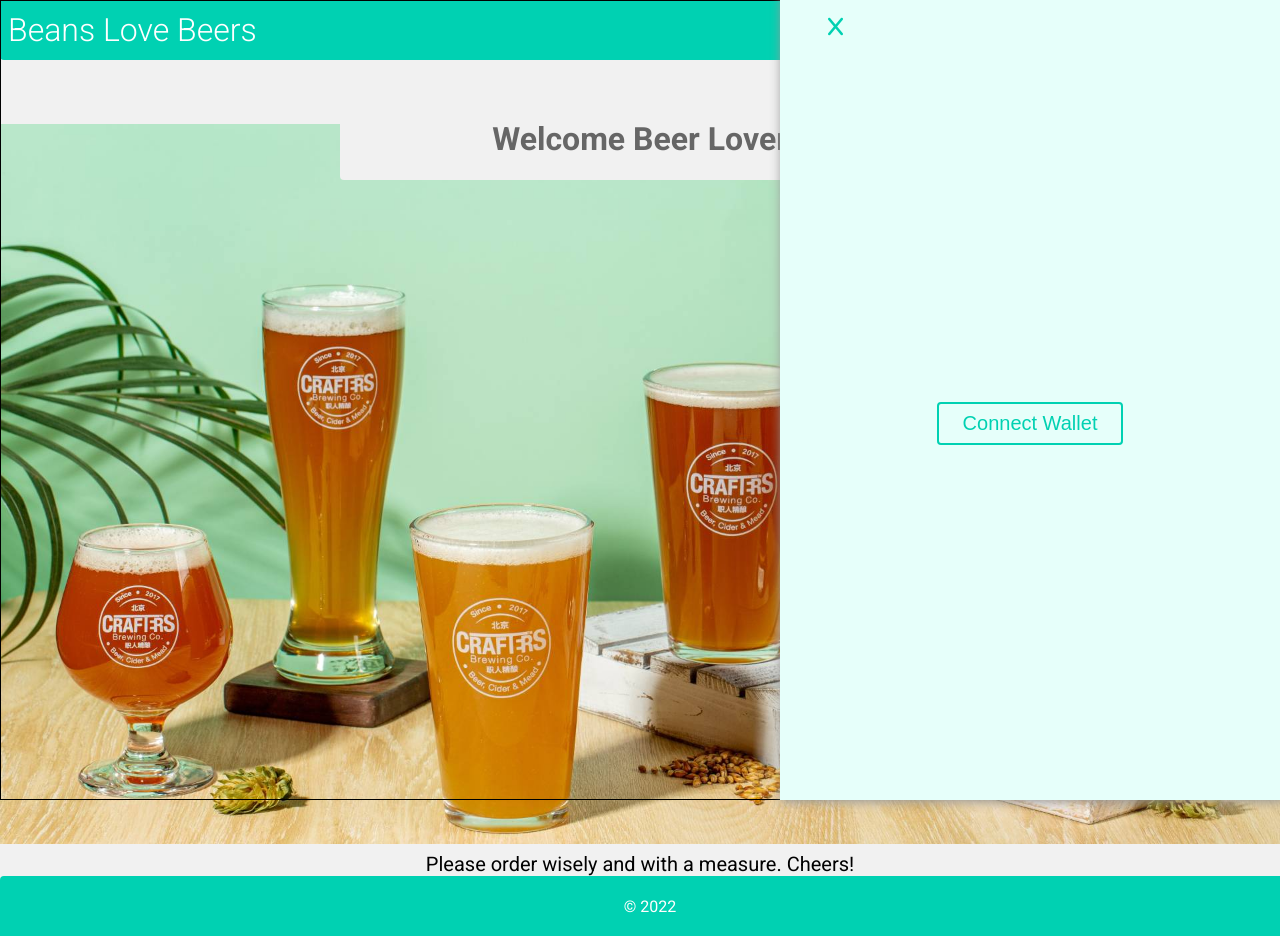
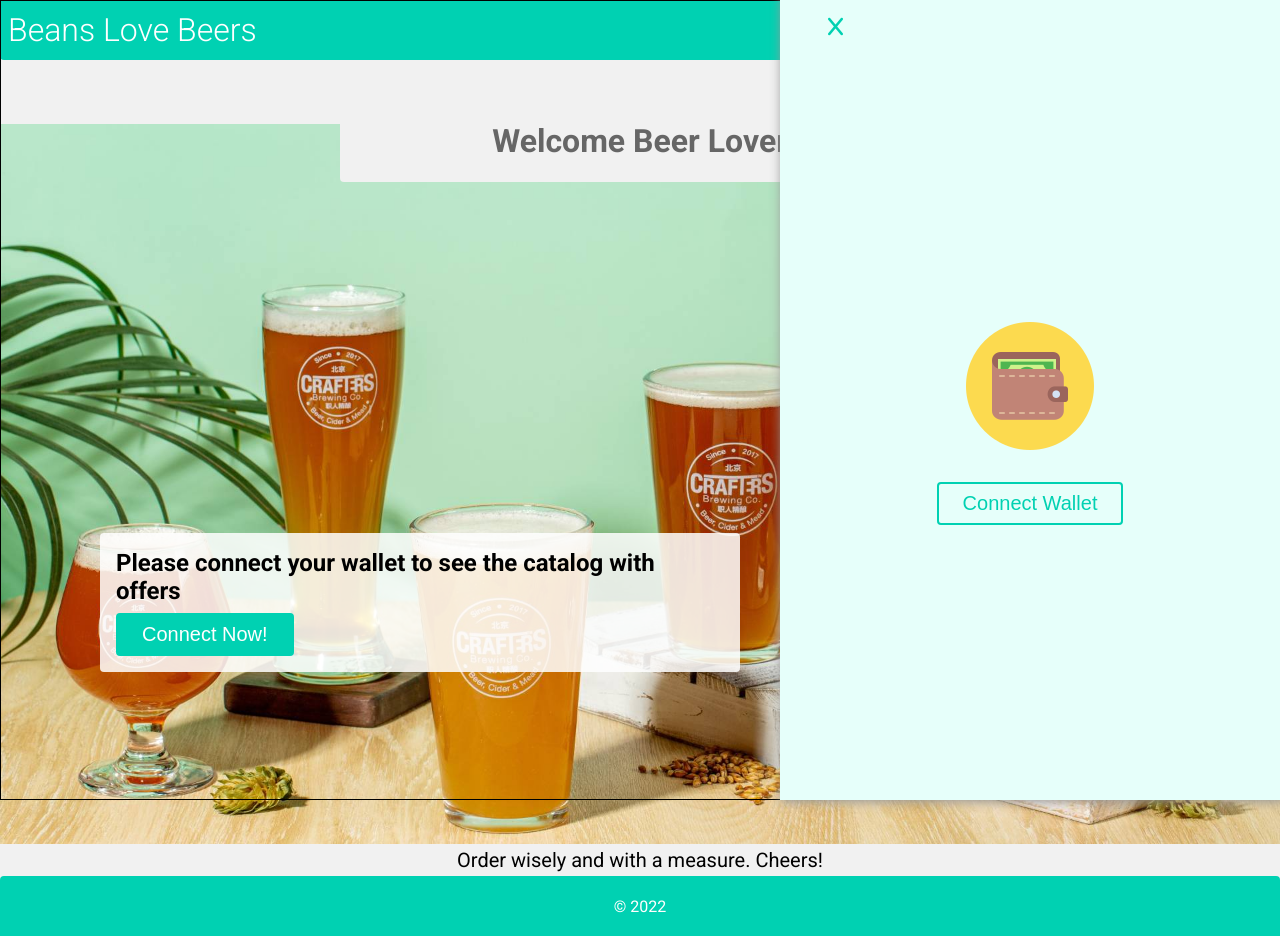
Before and after one commit to Digital-Human-BK/Beans-Love-Beer, a React (Vite) app: page / in a window 1280 px wide. Both pictures are taken after a click on the button 1255 px from the left and 30 px from the top of the page. Built offline with nearby package versions, Linux system fonts and the light colour scheme.

Commit message:
Styling improvements

```diff
--- a/src/components/Layout/Footer.module.css
+++ b/src/components/Layout/Footer.module.css
@@ -1,5 +1,5 @@
 .footer {
-  width: var(--content-width);
+  max-width: var(--content-width);
   height: 60px;
   margin: 0 auto;
   color: var(--clr-primary);
--- a/src/components/Layout/Navigation.jsx
+++ b/src/components/Layout/Navigation.jsx
@@ -7,12 +7,7 @@ import styles from './Navigation.module.css';
 import Wallet from '../UI/Wallet';
 
 const Navigation = () => {
-  const { isConnected } = useWalletCtx();
-  const [showWallet, setShowWallet] = useState(false);
-
-  const toggleWalletHandler = () => {
-    setShowWallet((prev) => !prev);
-  };
+  const { isConnected,showWallet, toggleWallet } = useWalletCtx();
 
   return (
     <>
@@ -55,14 +50,14 @@ const Navigation = () => {
               </>
             )}
             <li>
-              <button onClick={toggleWalletHandler} className={styles.wallet}>
+              <button onClick={toggleWallet} className={styles.wallet}>
                 <i className='fa-solid fa-wallet'></i>
               </button>
             </li>
           </ul>
         </nav>
       </header>
-      {showWallet && <Wallet toggleWallet={toggleWalletHandler} />}
+      {showWallet && <Wallet toggleWallet={toggleWallet} />}
     </>
   );
 };
--- a/src/components/Pages/Home/Home.jsx
+++ b/src/components/Pages/Home/Home.jsx
@@ -1,24 +1,24 @@
-import {  useNavigate } from 'react-router-dom';
 import hero from '../../../assets/hero.jpg';
 
-
-
 import styles from './Home.module.css';
-import ErrorMsg from '../../UI/ErrorMsg';
-import SearchBar from '../../UI/SearchBar';
-import LoadingSpinner from '../../UI/LoadingSpinner';
 import Button from '../../UI/Button';
+import useWalletCtx from '../../../hooks/useWalletCtx';
 
 const Home = () => {
-  const navigate = useNavigate();
-
+  const { toggleWallet } = useWalletCtx();
 
   return (
-    <>
+    <div className={styles.container}>
       <h1 className={styles.welcome}>Welcome Beer Lover</h1>
-      <img src={hero} className={styles.hero} alt="beers" />
-      <p className={styles.disclaimer}>Please order wisely and with a measure. Cheers!</p>
-    </>
+      <div className={styles.require_connect}>
+        <h2>Please connect your wallet to see the catalog with offers</h2>
+        <Button callback={toggleWallet} classes={'contained'}>Connect Now!</Button>
+      </div>
+      <img src={hero} className={styles.hero} alt='beers' />
+      <p className={styles.disclaimer}>
+        Order wisely and with a measure. Cheers!
+      </p>
+    </div>
   );
 };
 
--- a/src/components/Pages/Home/Home.module.css
+++ b/src/components/Pages/Home/Home.module.css
@@ -1,6 +1,10 @@
+.container {
+  position: relative;
+}
+
 .welcome {
   position: absolute;
-  top: calc(120px);
+  top: 30px;
   left: 50%;
   transform: translateX(-50%);
   z-index: 1;
@@ -13,6 +17,21 @@
   border-bottom-right-radius: var(--border-radius);
 }
 
+.require_connect {
+  position: absolute;
+  left: 100px;
+  bottom: 200px;
+  width: 50%;
+  max-width: 700px;
+  padding: 1rem;
+  border-radius: var(--border-radius);
+  background-color: rgba(255,255,255,0.85);
+}
+
+.require_connect h2 {
+  margin-bottom: 0.5rem;
+}
+
 .hero {
   margin-top: 2rem;
   width: 100%;
@@ -22,5 +41,5 @@
 .disclaimer {
   font-size: 1.25rem;
   text-align: center;
-  margin-top: 0.25rem;
+  margin-bottom: 0.25rem;
 }
--- a/src/components/UI/Button.module.css
+++ b/src/components/UI/Button.module.css
@@ -14,6 +14,16 @@
   background-color: var(--clr-nav);
 }
 
+.btn.contained {
+  color: var(--clr-primary);
+  background-color: var(--clr-nav);
+}
+
+.btn.contained:hover {
+  color: var(--clr-nav);
+  background-color: transparent;
+}
+
 .middle {
   display: block;
   margin: 0 auto;
--- a/src/components/UI/Wallet.jsx
+++ b/src/components/UI/Wallet.jsx
@@ -1,4 +1,5 @@
 import useWalletCtx from '../../hooks/useWalletCtx';
+import wallet from '../../assets/wallet.png';
 
 import styles from './Wallet.module.css';
 import Button from './Button';
@@ -21,6 +22,7 @@ const Wallet = ({ toggleWallet }) => {
           <i className='fa-solid fa-x'></i>
         </button>
         <div className={styles['wallet-controls']}>
+          <img className={styles['wallet-img']} src={wallet} alt="wallet" />
           {(!isConnected || error) && (
             <Button callback={connectWallet}>Connect Wallet</Button>
           )}
--- a/src/components/UI/Wallet.module.css
+++ b/src/components/UI/Wallet.module.css
@@ -37,6 +37,10 @@
   justify-content: center;
 }
 
+.wallet-img {
+  margin-bottom: 2rem;
+}
+
 .title {
   margin-top: 1rem;
   color: var(--clr-nav-hover);
--- a/src/context/wallet-ctx.jsx
+++ b/src/context/wallet-ctx.jsx
@@ -5,7 +5,9 @@ export const WalletCtx = createContext({
   account: { address: null, balance: null },
   error: null,
   loading: false,
+  showWallet: false,
   isConnected: false,
+  toggleWallet: () => {},
   connectWallet: () => {},
   disconnectWallet: () => {},
 });
@@ -14,8 +16,12 @@ const WalletCtxProvider = ({ children }) => {
   const [account, setAccount] = useState({ address: null, balance: null });
   const [error, setError] = useState(null);
   const [loading, setLoading] = useState(false);
+  const [showWallet, setShowWallet] = useState(false);
   const [isConnected, setIsConnected] = useState(false);
-  console.log(isConnected);
+
+  const toggleWallet = () => {
+    setShowWallet((prev) => !prev);
+  };
 
   const connectWallet = async () => {
     setError(null);
@@ -72,7 +78,9 @@ const WalletCtxProvider = ({ children }) => {
         account,
         error,
         loading,
+        showWallet,
         isConnected,
+        toggleWallet,
         connectWallet,
         disconnectWallet,
       }}
```
Also changed, not shown: src/assets/wallet.png (added).
